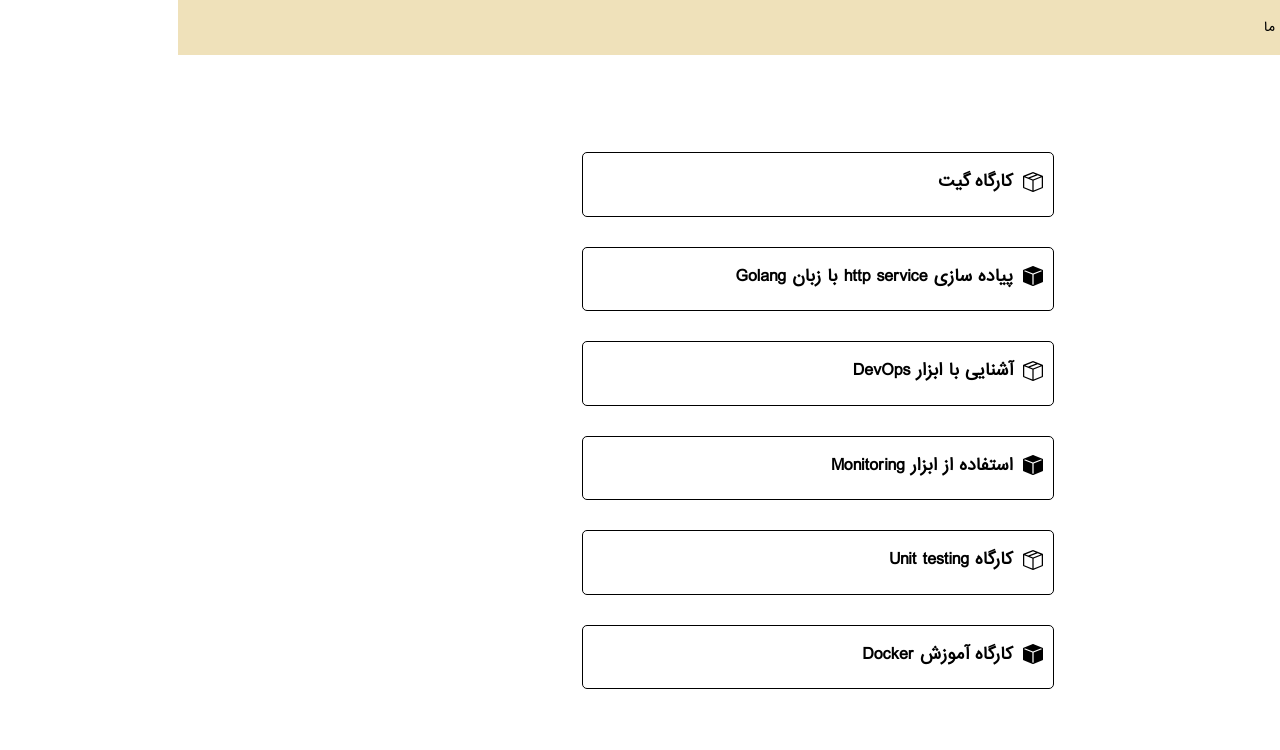
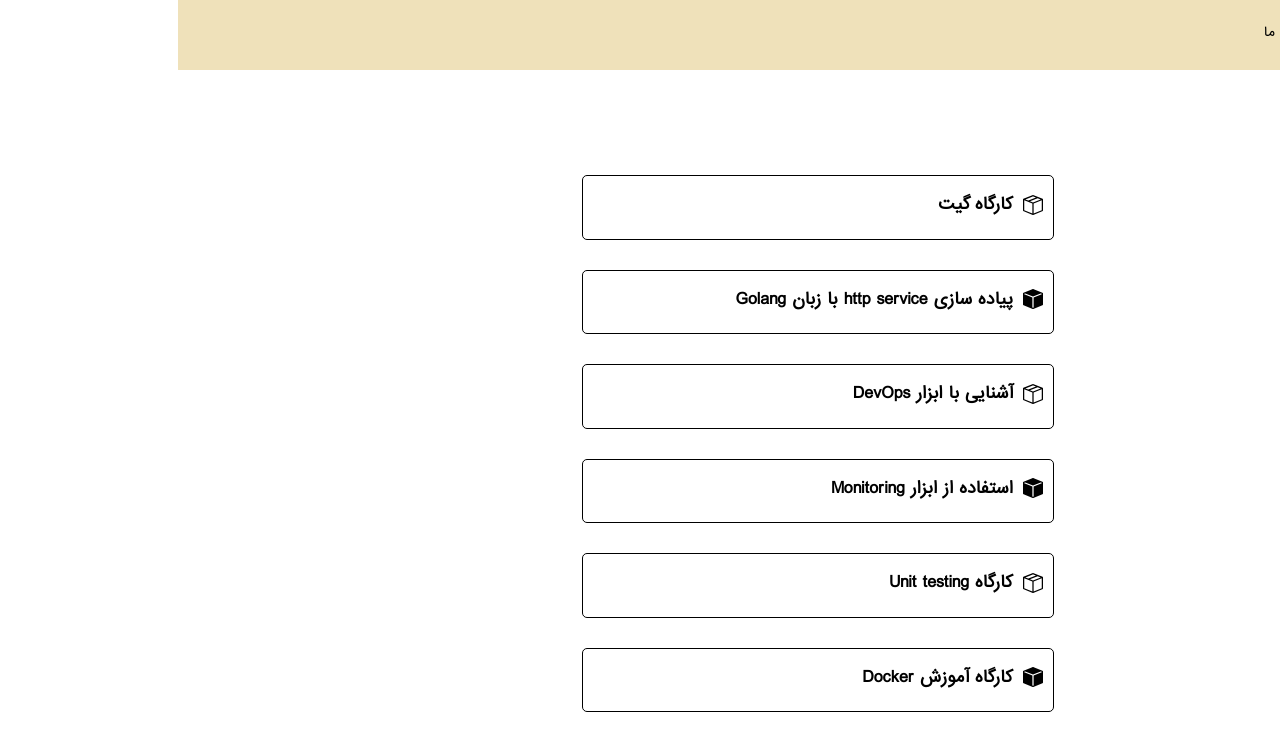
Before and after one commit to aut-daralfonoon/frontend, a Vue app: page /events in a window 1280 px wide. Shown: the top 750 px of the page. Built offline with nearby package versions, Linux system fonts and the light colour scheme.

Commit message:
update: navbar

```diff
--- a/src/components/header/Header.vue
+++ b/src/components/header/Header.vue
@@ -10,26 +10,39 @@
       {{ "درباره ما" }}
     </RouterLink>
   </header>
-  <button v-on:click="toggle_display">
-    Click me
+  <button id="toggle-btn" class="t-btn" v-on:click="toggle_display">
+    {{ this.c_up }}
   </button>
 </template>
 
 <script>
 export default {
   name: "Header",
+  data() {
+    return {
+      c_up: "<svg xmlns=\"http://www.w3.org/2000/svg\" width=\"20\" height=\"20\" fill=\"currentColor\" class=\"bi bi-caret-up-square-fill\" viewBox=\"0 0 16 16\">\n" +
+          "  <path d=\"M0 2a2 2 0 0 1 2-2h12a2 2 0 0 1 2 2v12a2 2 0 0 1-2 2H2a2 2 0 0 1-2-2V2zm4 9h8a.5.5 0 0 0 .374-.832l-4-4.5a.5.5 0 0 0-.748 0l-4 4.5A.5.5 0 0 0 4 11z\"/>\n" +
+          "</svg>",
+      c_down: "<svg xmlns=\"http://www.w3.org/2000/svg\" width=\"20\" height=\"20\" fill=\"currentColor\" class=\"bi bi-caret-down-square-fill\" viewBox=\"0 0 16 16\">\n" +
+          "  <path d=\"M0 2a2 2 0 0 1 2-2h12a2 2 0 0 1 2 2v12a2 2 0 0 1-2 2H2a2 2 0 0 1-2-2V2zm4 4a.5.5 0 0 0-.374.832l4 4.5a.5.5 0 0 0 .748 0l4-4.5A.5.5 0 0 0 12 6H4z\"/>\n" +
+          "</svg>"
+    }
+  },
   mounted() {
     this.toggle_display()
   },
   methods: {
     toggle_display() {
       const el = document.getElementsByClassName("header").item(0);
-      if (el.style.height === "55px") {
+      const btn = document.getElementById("toggle-btn")
+      if (el.style.height === "70px") {
         el.style.height = "0";
         el.style.padding = "0"
+        btn.innerHTML = this.c_down
       } else {
-        el.style.height = "55px";
-        el.style.padding = "5px 20px";
+        el.style.height = "70px";
+        el.style.padding = "10px 20px";
+        btn.innerHTML = this.c_up
       }
     }
   }
@@ -41,8 +54,8 @@
 .header {
   overflow: hidden;
   background-color: #efe1ba;
-  padding: 5px 20px;
-  height: 55px;
+  padding: 10px 20px;
+  height: 70px;
   /* setting a transition */
   transition: all 0.5s;
   -moz-transition: all 0.5s;
@@ -76,7 +89,15 @@
 }
 
 .t-btn {
+  border-bottom-right-radius: 2px;
+  border-bottom-left-radius: 2px;
+  padding: 4px 10px;
   display: block;
+  margin-right: 20px;
+  background-color: #efe1ba;
+  border: 0 solid black;
+  outline: none;
+  color: black;
 }
 
 /* Add media queries for responsiveness - when the screen is 500px wide or less, stack the links on top of each other */
```
